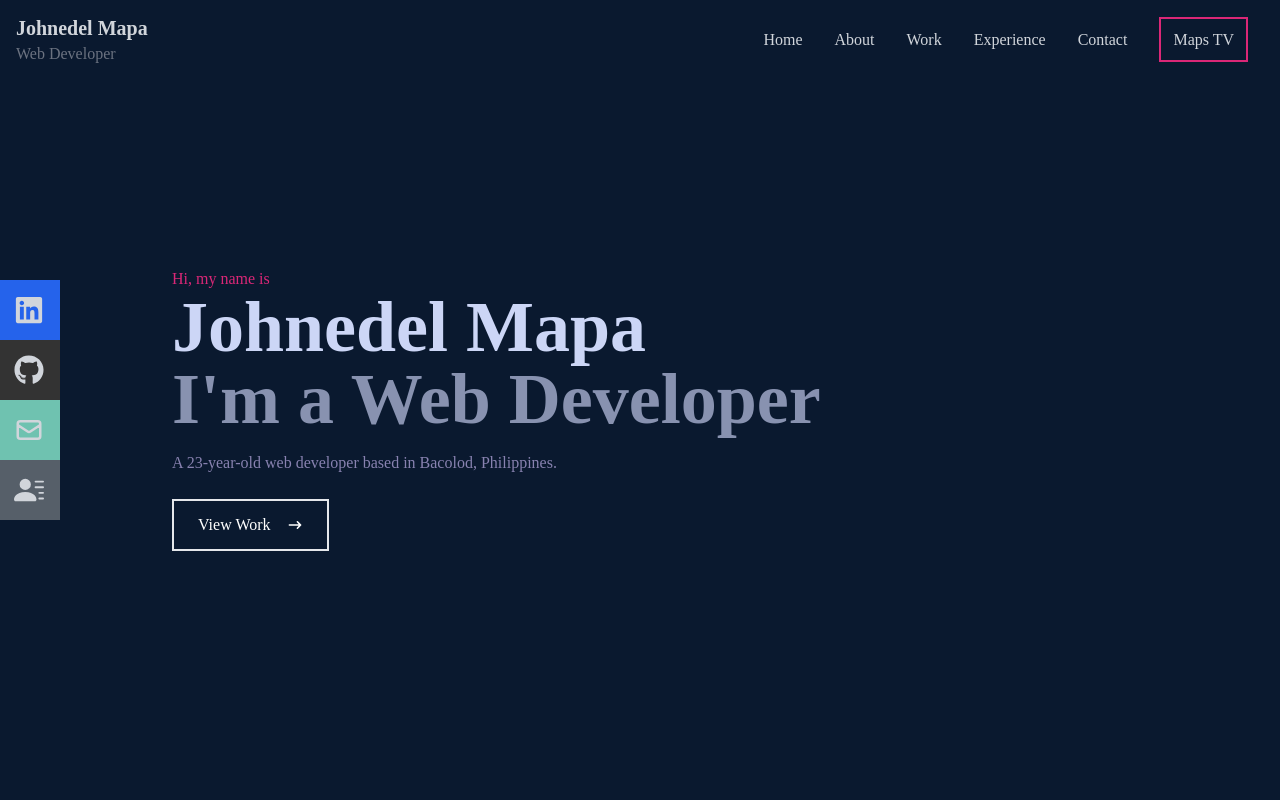
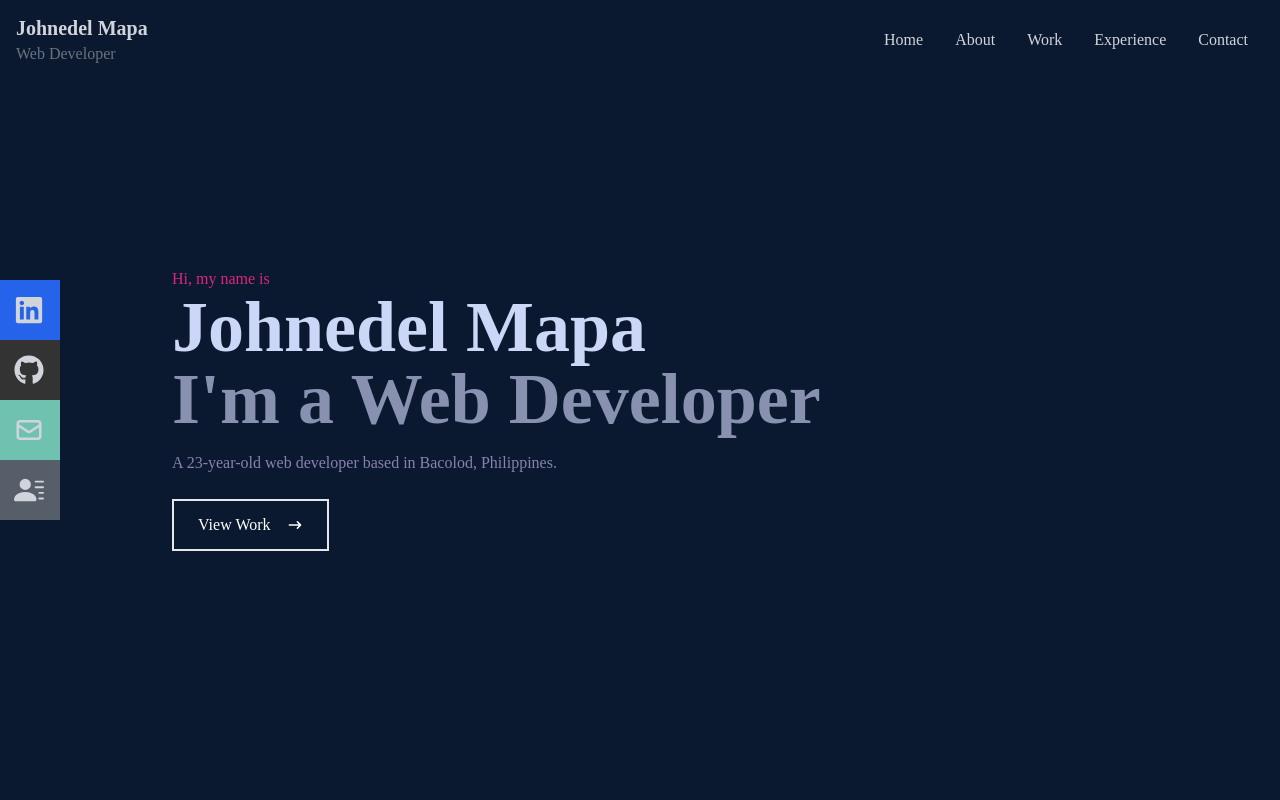
Before and after one commit to johnedelmapa/johnedelmapa-portfolio-react-app, a React (Create React App) app: page / in a window 1280 px wide. Shown: the top 800 px of the page. Built offline with nearby package versions, Linux system fonts and the light colour scheme.

Commit message:
Remove maps tv link

```diff
--- a/src/components/Navbar.jsx
+++ b/src/components/Navbar.jsx
@@ -37,9 +37,6 @@ const Navbar = () => {
         <li>
           <a href="/contact">Contact</a>
         </li>
-        <li className='transition ease-in-out  hover:-translate-y-1 hover:scale-110 duration-30'>
-          <a href="/mapstv" className='border-2 border-pink-600 p-3 hover:bg-pink-600'>Maps TV</a>
-        </li>
       </ul>
 
       {/* Hamburger */}
@@ -69,9 +66,6 @@ const Navbar = () => {
         </li>
         <li className='py-6 text-4xl'>
           <a href="/contact">Contact</a>
-        </li>
-         <li className='py-6 text-4xl'>
-          <a href="/mapstv">Maps TV</a>
         </li>
       </ul>
 
```
